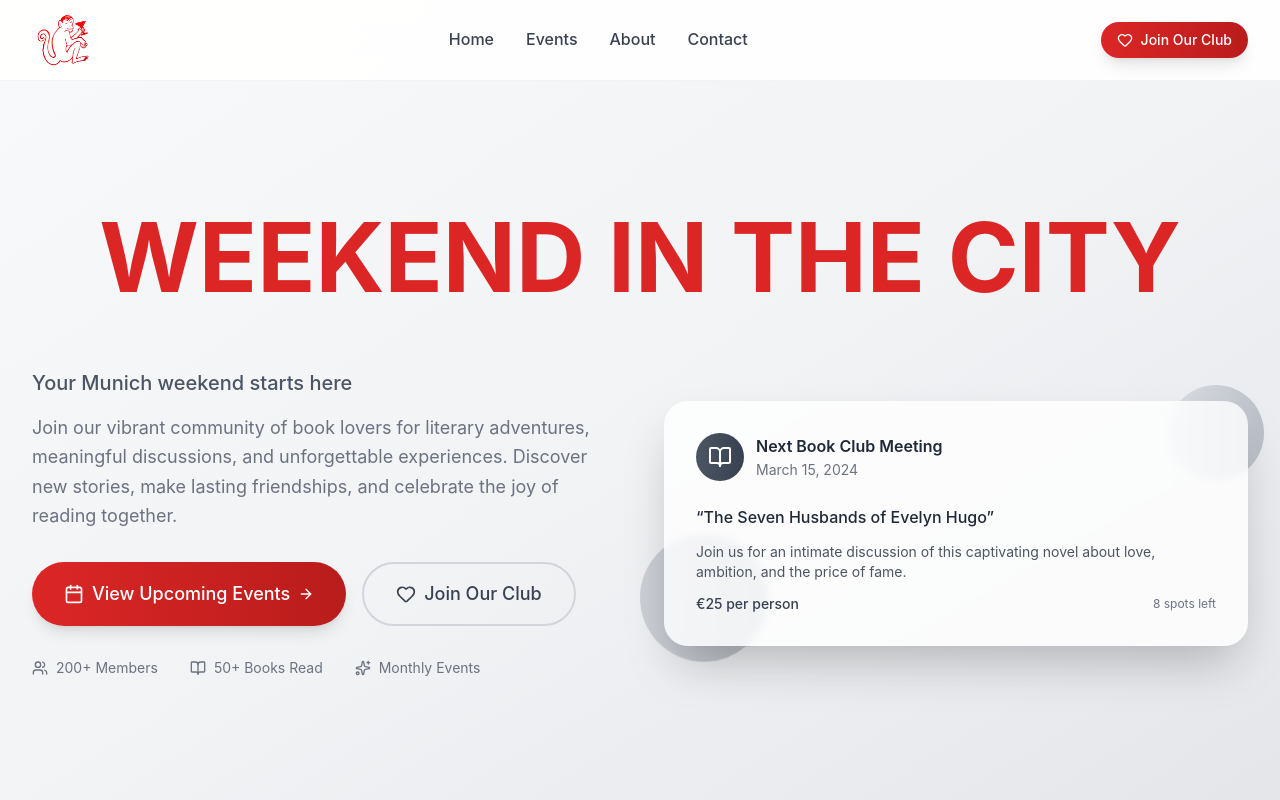
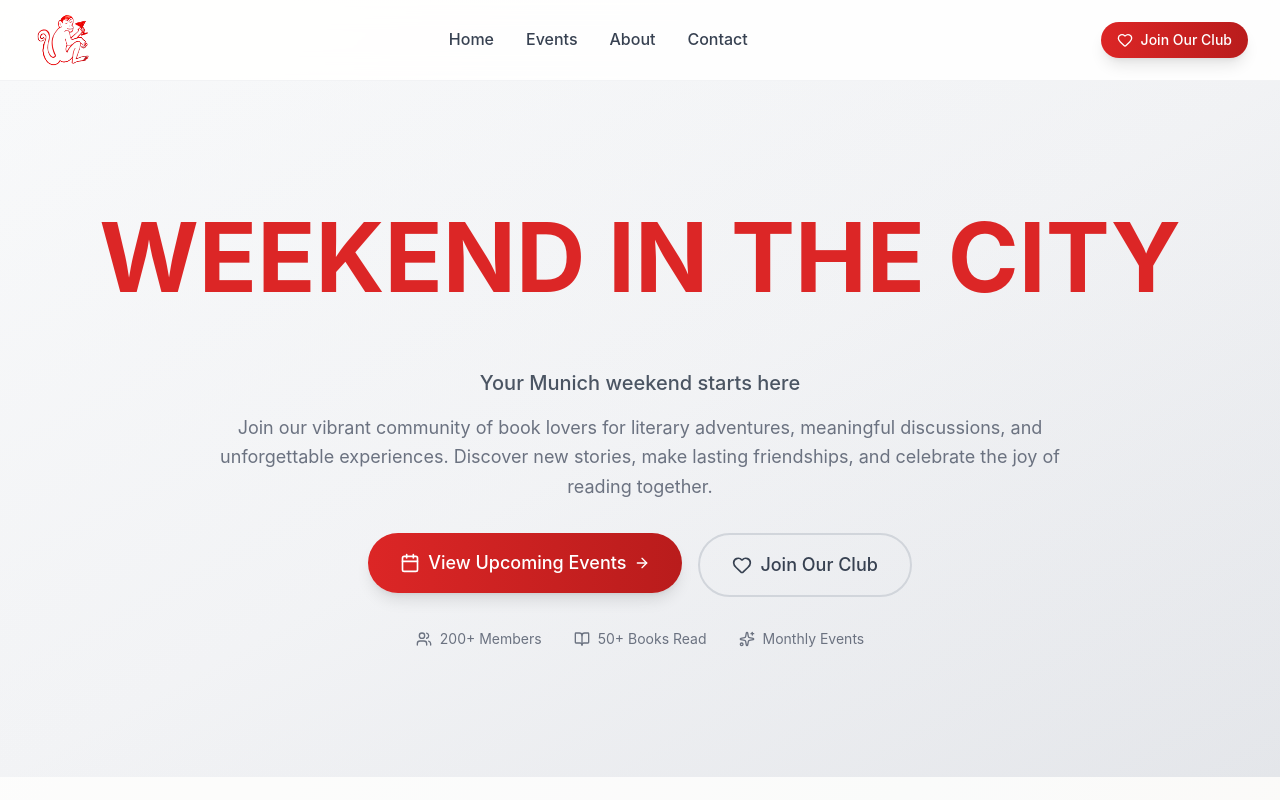
Before and after one commit to tpprogramming22/weekendinthecity, a Next.js app: page / in a window 1280 px wide. Shown: the top 800 px of the page. Built offline with nearby package versions, Linux system fonts and the light colour scheme; no server answers; the database is empty.

Commit message:
Redesign hero section: remove book club meeting card, center content, link events button

```diff
--- a/src/app/page.tsx
+++ b/src/app/page.tsx
@@ -83,7 +83,7 @@
             </h1>
           </div>
 
-          <div className="grid grid-cols-1 lg:grid-cols-2 gap-12 items-center">
+          <div className="max-w-4xl mx-auto text-center">
             <div className="space-y-8">
               <div className="space-y-4">
                 <p className="text-xl text-gray-600 font-medium">
@@ -96,19 +96,21 @@
                 </p>
               </div>
 
-              <div className="flex flex-col sm:flex-row gap-4">
-                <Button variant="default" size="lg" className="group">
-                  <Calendar className="mr-2 h-5 w-5" />
-                  View Upcoming Events
-                  <ArrowRight className="ml-2 h-4 w-4 group-hover:translate-x-1 transition-transform" />
-                </Button>
+              <div className="flex flex-col sm:flex-row gap-4 justify-center">
+                <Link href="/events">
+                  <Button variant="default" size="lg" className="group">
+                    <Calendar className="mr-2 h-5 w-5" />
+                    View Upcoming Events
+                    <ArrowRight className="ml-2 h-4 w-4 group-hover:translate-x-1 transition-transform" />
+                  </Button>
+                </Link>
                 <Button variant="outline" size="lg">
                   <Heart className="mr-2 h-5 w-5" />
                   Join Our Club
                 </Button>
               </div>
 
-              <div className="flex items-center space-x-8 text-sm text-gray-500">
+              <div className="flex items-center justify-center space-x-8 text-sm text-gray-500">
                 <div className="flex items-center">
                   <Users className="h-4 w-4 mr-2" />
                   <span>200+ Members</span>
@@ -122,39 +124,6 @@
                   <span>Monthly Events</span>
                 </div>
               </div>
-            </div>
-
-            <div className="relative">
-              <div className="relative z-10">
-                <div className="bg-white/80 backdrop-blur-sm rounded-3xl p-8 shadow-2xl">
-                  <div className="space-y-6">
-                    <div className="flex items-center space-x-3">
-                      <div className="w-12 h-12 bg-gradient-to-r from-gray-600 to-gray-700 rounded-full flex items-center justify-center">
-                        <BookOpen className="h-6 w-6 text-white" />
-                      </div>
-                      <div>
-                        <h3 className="font-semibold text-gray-800">Next Book Club Meeting</h3>
-                        <p className="text-sm text-gray-500">March 15, 2024</p>
-                      </div>
-                    </div>
-                    <div className="space-y-3">
-                      <h4 className="font-medium text-gray-800">&ldquo;The Seven Husbands of Evelyn Hugo&rdquo;</h4>
-                      <p className="text-sm text-gray-600">
-                        Join us for an intimate discussion of this captivating novel about
-                        love, ambition, and the price of fame.
-                      </p>
-                      <div className="flex items-center justify-between">
-                        <span className="text-sm font-medium text-gray-700">€25 per person</span>
-                        <span className="text-xs text-gray-500">8 spots left</span>
-                      </div>
-                    </div>
-                  </div>
-                </div>
-              </div>
-
-              {/* Floating decorative elements */}
-              <div className="absolute -top-4 -right-4 w-24 h-24 bg-gradient-to-r from-gray-300 to-gray-400 rounded-full opacity-60 animate-float"></div>
-              <div className="absolute -bottom-6 -left-6 w-32 h-32 bg-gradient-to-r from-gray-400 to-gray-500 rounded-full opacity-40 animate-float" style={{animationDelay: '2s'}}></div>
             </div>
           </div>
         </div>
```
